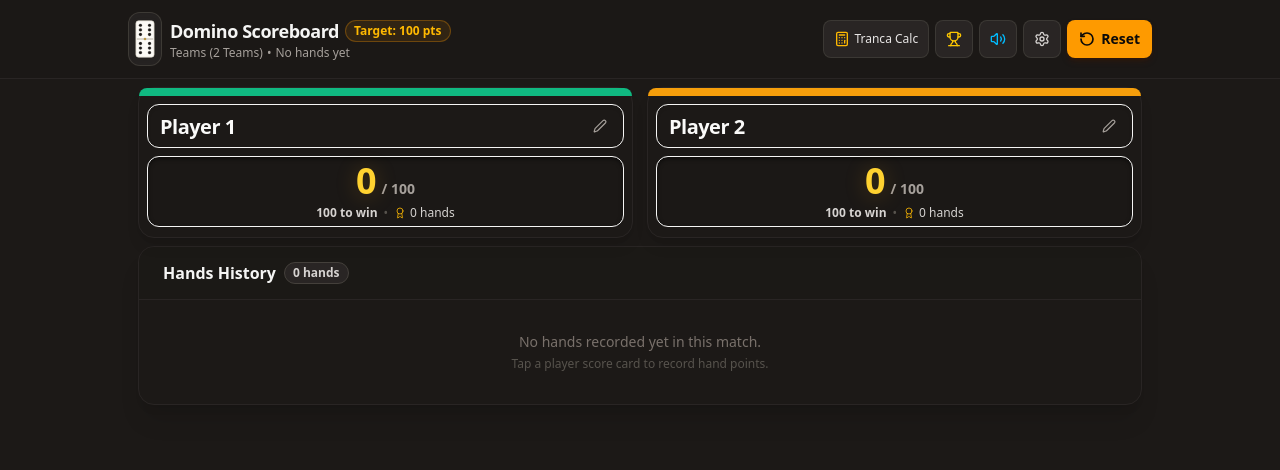
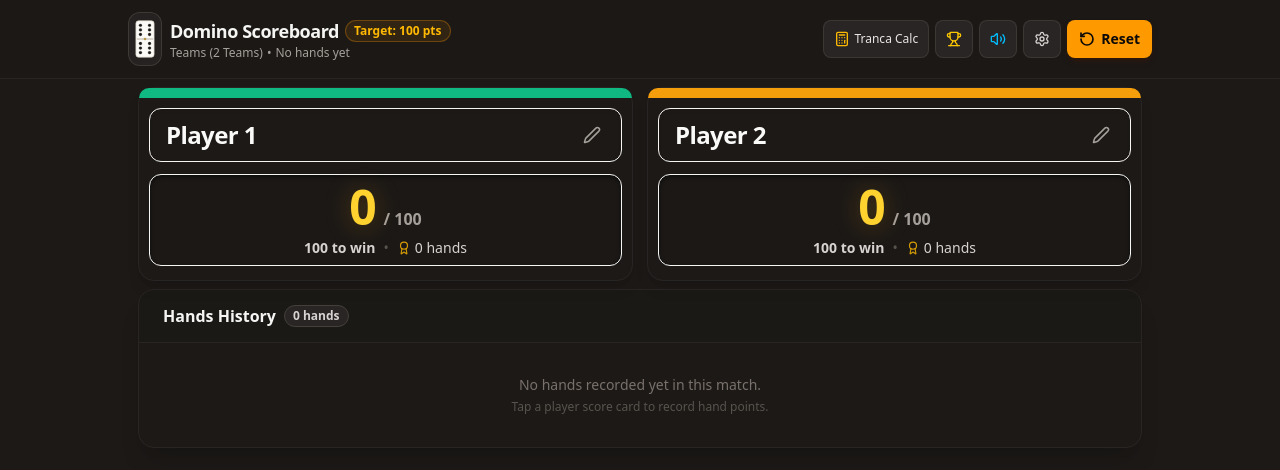
Before and after one commit to darwinlopez10-beep/Anotador-de-Domino, a React (Vite) app: page / in a window 1280 px wide. Shown: the top 470 px of the page. Built offline with nearby package versions, Linux system fonts and the light colour scheme.

Commit message:
style: enhance scoreboard UI spacing and layout
Adjust padding and banner height in ScoreBoard components to improve visual hierarchy and readability on all devices.

```diff
--- a/src/components/ScoreBoard.tsx
+++ b/src/components/ScoreBoard.tsx
@@ -78,15 +78,15 @@ export const ScoreBoard: React.FC<ScoreBoardProps> = ({
             >
               {/* Top team color banner line */}
               <div
-                className="h-1.5 sm:h-2 w-full rounded-t-2xl flex-shrink-0"
+                className="h-2 sm:h-2.5 w-full rounded-t-2xl flex-shrink-0"
                 style={{ backgroundColor: player.color }}
               />
 
-              <div className="p-2 sm:p-3.5 landscape:p-2 flex flex-col justify-between flex-1">
-                {/* Player Name Box: Compact, clean container with wrapping support */}
-                <div className="mb-1.5">
+              <div className="p-3 sm:p-4.5 landscape:p-2.5 flex flex-col justify-between flex-1">
+                {/* Player Name Box: Generous, clear container with easy readability */}
+                <div className="mb-2">
                   {editingPlayerId === player.id ? (
-                    <div className="w-full p-1 sm:p-1.5 bg-stone-900 rounded-xl border-2 border-amber-500/90 shadow-md">
+                    <div className="w-full p-1.5 sm:p-2 bg-stone-900 rounded-xl border-2 border-amber-500/90 shadow-md">
                       {(() => {
                         const defaultFallback = player.id === 'team_1'
                           ? (lang === 'es' ? 'Jugador 1' : 'Player 1')
@@ -107,15 +107,15 @@ export const ScoreBoard: React.FC<ScoreBoardProps> = ({
                                 if (e.key === 'Enter') saveEdit(player.id, defaultFallback);
                                 if (e.key === 'Escape') setEditingPlayerId(null);
                               }}
-                              className="bg-transparent text-sm sm:text-base md:text-lg text-stone-100 placeholder:text-stone-500 focus:outline-none w-full font-bold min-w-0"
+                              className="bg-transparent text-base sm:text-xl md:text-2xl text-stone-100 placeholder:text-stone-500 focus:outline-none w-full font-black min-w-0"
                             />
                             <button
                               type="button"
                               onClick={() => saveEdit(player.id, defaultFallback)}
-                              className="p-1 sm:p-1.5 bg-amber-500 hover:bg-amber-400 text-stone-950 rounded-lg text-xs font-bold flex items-center gap-1 flex-shrink-0 cursor-pointer shadow active:scale-95"
+                              className="p-1.5 sm:p-2 bg-amber-500 hover:bg-amber-400 text-stone-950 rounded-lg text-xs font-bold flex items-center gap-1 flex-shrink-0 cursor-pointer shadow active:scale-95"
                               title={lang === 'es' ? 'Guardar nombre' : 'Save name'}
                             >
-                              <Check className="w-3.5 h-3.5 stroke-[3]" />
+                              <Check className="w-4 h-4 stroke-[3]" />
                             </button>
                           </div>
                         );
@@ -125,41 +125,41 @@ export const ScoreBoard: React.FC<ScoreBoardProps> = ({
                     <div
                       onClick={() => startEdit(player)}
                       title={lang === 'es' ? 'Toca para editar nombre' : 'Tap to edit name'}
-                      className="w-full min-h-[38px] sm:min-h-[44px] px-2.5 py-1 sm:px-3 sm:py-1.5 bg-stone-900/80 hover:bg-stone-900 border border-stone-750/80 rounded-xl flex items-center justify-between gap-2 group cursor-pointer transition-colors shadow-inner"
+                      className="w-full min-h-[46px] sm:min-h-[54px] px-3 py-1.5 sm:px-4 sm:py-2.5 bg-stone-900/80 hover:bg-stone-900 border border-stone-750/80 rounded-xl flex items-center justify-between gap-2 group cursor-pointer transition-colors shadow-inner"
                     >
                       <div className="flex-1 min-w-0">
-                        <h2 className="text-sm sm:text-lg md:text-xl font-bold text-stone-50 break-words line-clamp-2 leading-tight tracking-tight">
+                        <h2 className="text-base sm:text-xl md:text-2xl font-black text-stone-50 break-words line-clamp-2 leading-tight tracking-tight">
                           {displayName}
                         </h2>
                       </div>
                       <div className="p-1 text-stone-400 group-hover:text-amber-400 transition-colors flex-shrink-0">
-                        <Edit2 className="w-3 h-3 sm:w-3.5 sm:h-3.5" />
+                        <Edit2 className="w-4 h-4 sm:w-4.5 sm:h-4.5" />
                       </div>
                     </div>
                   )}
                 </div>
 
-                {/* Main Score Digits Display: Compact, High Contrast, Balanced Padding */}
+                {/* Main Score Digits Display: Expanded, High Contrast */}
                 <div
                   id={`score-card-box-${player.id}`}
                   onClick={() => onAddRoundForPlayer?.(player.id)}
                   title={lang === 'es' ? `Toca para anotar puntos para ${displayName}` : `Tap to record points for ${displayName}`}
-                  className="my-0.5 sm:my-1.5 landscape:my-0.5 text-center py-2 sm:py-3.5 landscape:py-1.5 px-2 sm:px-3 bg-stone-900/95 hover:bg-stone-900/80 rounded-xl border border-stone-750/90 hover:border-amber-500/40 shadow-inner shadow-black/50 overflow-visible cursor-pointer transition-all active:scale-[0.99]"
+                  className="my-1 sm:my-2 landscape:my-1 text-center py-2.5 sm:py-4 landscape:py-2 px-2.5 sm:px-4 bg-stone-900/95 hover:bg-stone-900/80 rounded-xl border border-stone-750/90 hover:border-amber-500/40 shadow-inner shadow-black/50 overflow-visible cursor-pointer transition-all active:scale-[0.99]"
                 >
-                  <div className="flex items-baseline justify-center gap-1 sm:gap-1.5">
+                  <div className="flex items-baseline justify-center gap-1.5 sm:gap-2">
                     <span
                       id={`score-display-${player.id}`}
-                      className="text-4xl sm:text-5xl md:text-6xl landscape:text-3xl sm:landscape:text-4xl font-black tracking-tight font-display text-amber-300 drop-shadow-[0_2px_10px_rgba(245,158,11,0.25)] select-all leading-none"
+                      className="text-5xl sm:text-6xl md:text-7xl landscape:text-4xl sm:landscape:text-5xl font-black tracking-tight font-display text-amber-300 drop-shadow-[0_2px_12px_rgba(245,158,11,0.3)] select-all leading-none"
                     >
                       {player.score}
                     </span>
-                    <span className="text-[11px] sm:text-sm font-extrabold text-stone-400 select-none">
+                    <span className="text-xs sm:text-base font-extrabold text-stone-400 select-none">
                       / {targetScore}
                     </span>
                   </div>
 
                   {/* Status / Points to win */}
-                  <div className="mt-1 sm:mt-1.5 flex flex-wrap items-center justify-center gap-x-1.5 gap-y-0.5 text-[11px] sm:text-xs leading-tight">
+                  <div className="mt-1.5 sm:mt-2 flex flex-wrap items-center justify-center gap-x-2 gap-y-1 text-xs sm:text-sm leading-tight">
                     {pointsRemaining === 0 ? (
                       <span className="font-extrabold text-emerald-400">
                         {lang === 'es' ? '¡Meta lograda!' : 'Target reached!'}
@@ -175,7 +175,7 @@ export const ScoreBoard: React.FC<ScoreBoardProps> = ({
                     )}
                     <span className="text-stone-600">•</span>
                     <span className="text-stone-300 font-medium flex items-center gap-1">
-                      <Award className="w-3 h-3 text-amber-400/80 flex-shrink-0" />
+                      <Award className="w-3.5 h-3.5 text-amber-400/80 flex-shrink-0" />
                       <span>
                         {player.handsWon}{' '}
                         {player.handsWon === 1
```
